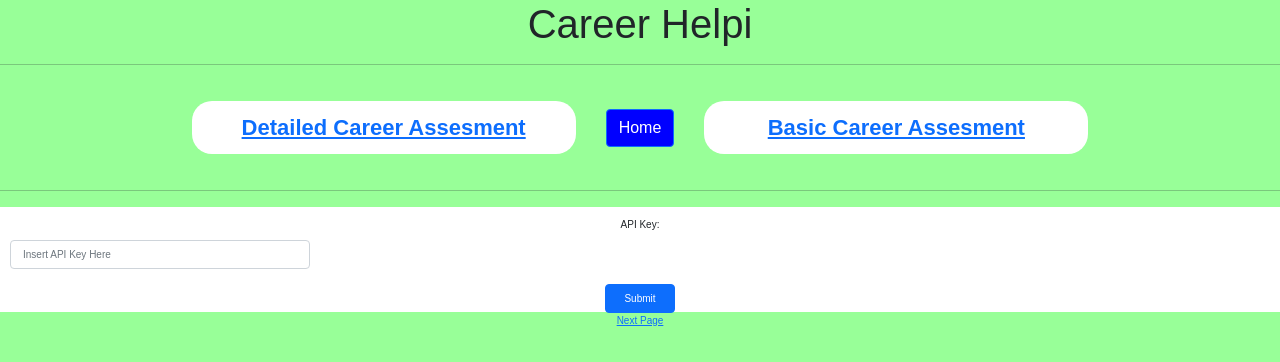
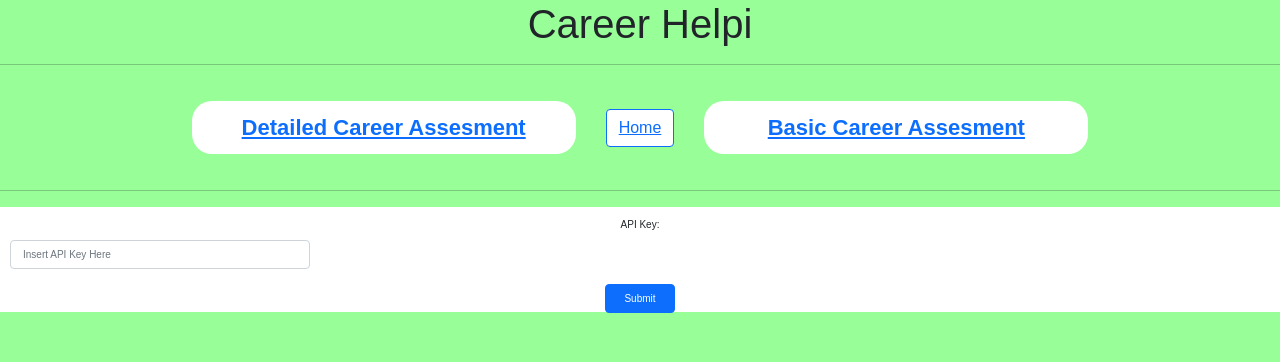
Before and after one commit to ColinB777/FinalProject, a React (Create React App) app: page / in a window 1280 px wide. Shown: the top 362 px of the page. Built offline with nearby package versions, Linux system fonts and the light colour scheme.

Commit message:
Deleted unecessary code and implemented functional home button.

```diff
--- a/src/App.tsx
+++ b/src/App.tsx
@@ -27,11 +27,6 @@ export function App() {
     window.location.reload(); //when making a mistake and changing the key again, I found that I have to reload the whole site before openai refreshes what it has stores for the local storage variable
   }
 
-  function testButtonPrint()
-  {
-    alert("Sending back to home page... (TEST)");
-  }
-
   //whenever there's a change it'll store the api key in a local state called key but it won't be set in the local storage until the user clicks the submit button
   function changeKey(event: React.ChangeEvent<HTMLInputElement>) {
     setKey(event.target.value);
@@ -46,7 +41,6 @@ export function App() {
         <hr></hr>
       </header>
 
-
       {/*
       <Button onClick={() => setBar(barState + 25)}> Increase</Button>
       <span>{barState} </span>
@@ -55,14 +49,15 @@ export function App() {
       </div>
       */}
       <div style={{alignItems:'center'}}>
-
       <div className = 'menu bar'>
       <Button className = "Career-Btn">
       <Link to="/detailed_quiz">Detailed Career Assesment</Link>
       </Button>
 
 
-      <Button type="button" style={{background:'blue', margin:10}} onClick={testButtonPrint}> Home</Button>
+      <Button style={{background:'white', margin:10}}>
+        <Link to="/">Home</Link>
+      </Button>
 
 
       <Button className = "Career-Btn" >
@@ -72,11 +67,9 @@ export function App() {
 <hr></hr>
       </div>
 
-
       <Routes>
         <Route path="/detailed_quiz" element={<Detailedquiz />} />
         <Route path="/basic_quiz" element={<SimpleInterface/>} />
-        <Route path="/Home" element={<App/>} />
       </Routes>
     </Router>
 
@@ -89,9 +82,6 @@ export function App() {
         <br></br>
         <Button className="Submit-Button" onClick={handleSubmit}>Submit</Button>
       </Form>
-      <a href="Detailed.tsx" onClick={() => HomeTest()}className="button-class">
-        Next Page
-      </a>
       </div>
 
     </div>
```
